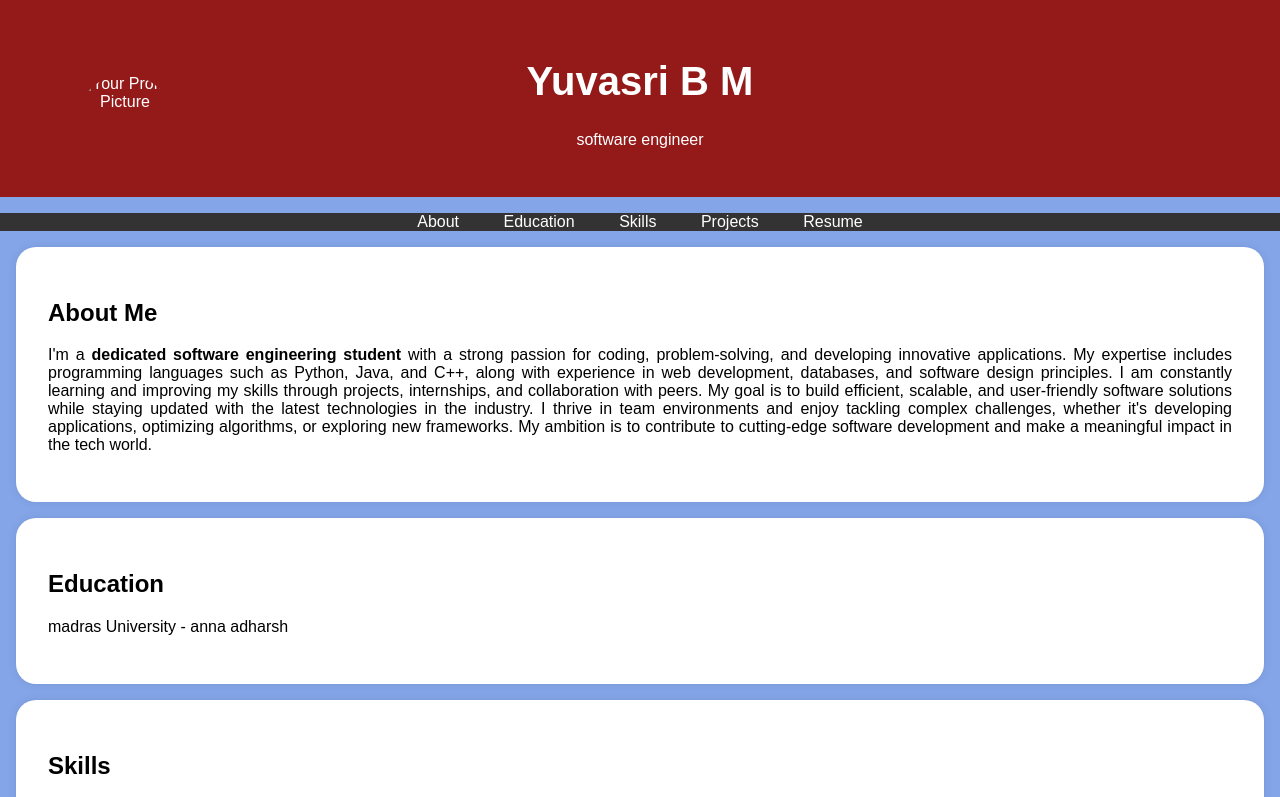
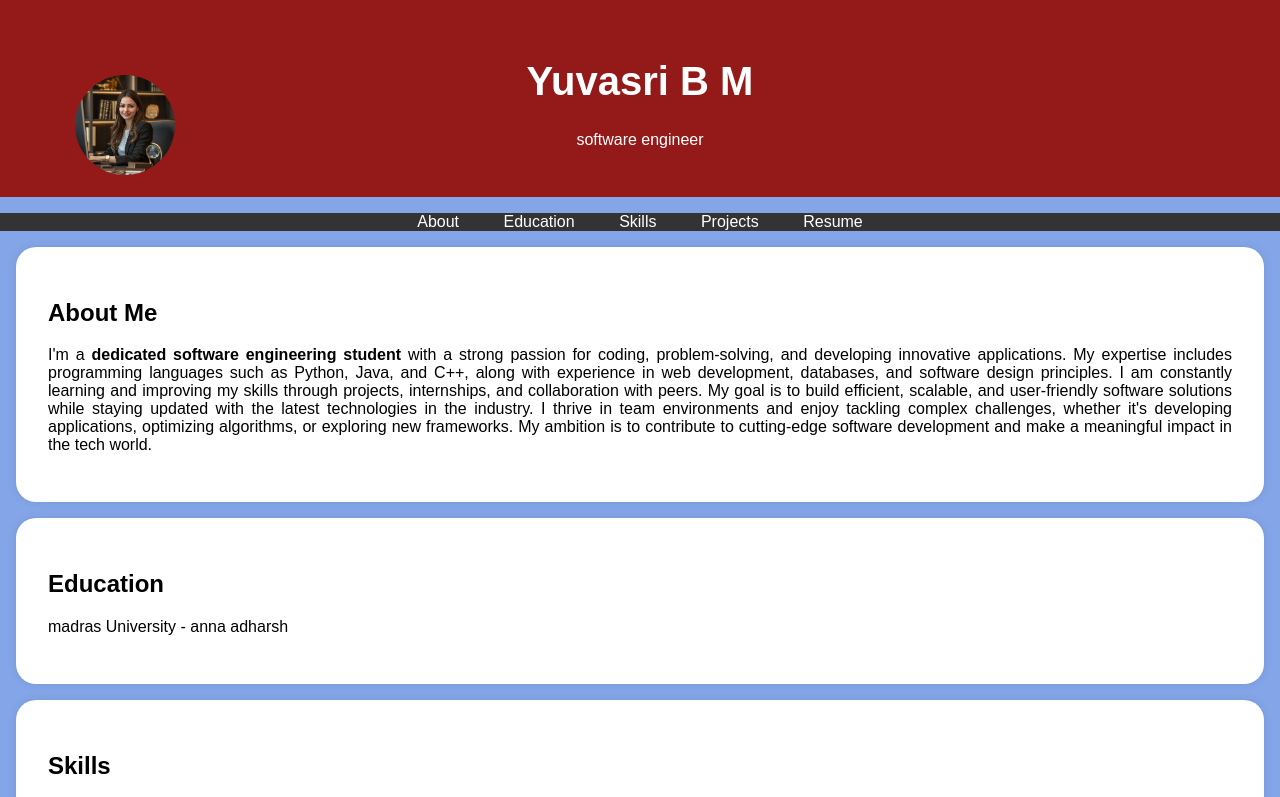
Before and after one commit to yuvasri009/digital-portfolio-, a plain HTML site: page index.html in a window 1280 px wide. Shown: the top 797 px of the page. Drawn offline with Linux system fonts and the light colour scheme.

Commit message:
Update index.html

```diff
--- a/index.html
+++ b/index.html
@@ -95,7 +95,7 @@
     <header>
         <div class="header-content">
             <!-- Add your profile picture here -->
-            <img src="passport photo.jpg" alt="Your Profile Picture" class="profile-picture">
+            <img src="photo.jpg" alt="Your Profile Picture" class="profile-picture">
             <h1>Yuvasri B M</h1>
             <p>software engineer</p>
         </div>
```
